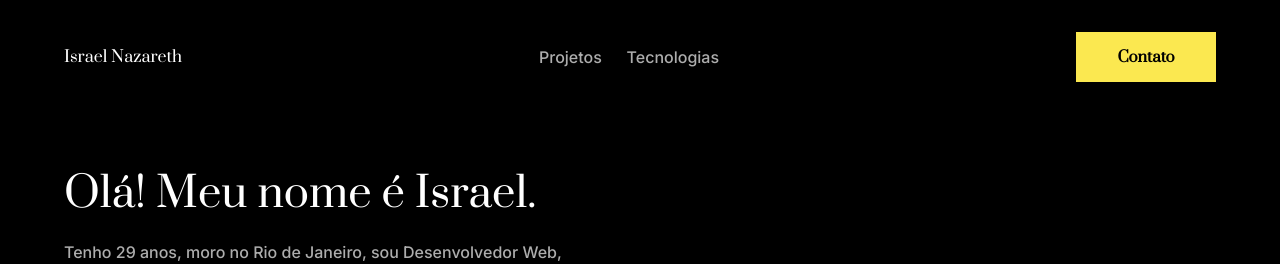
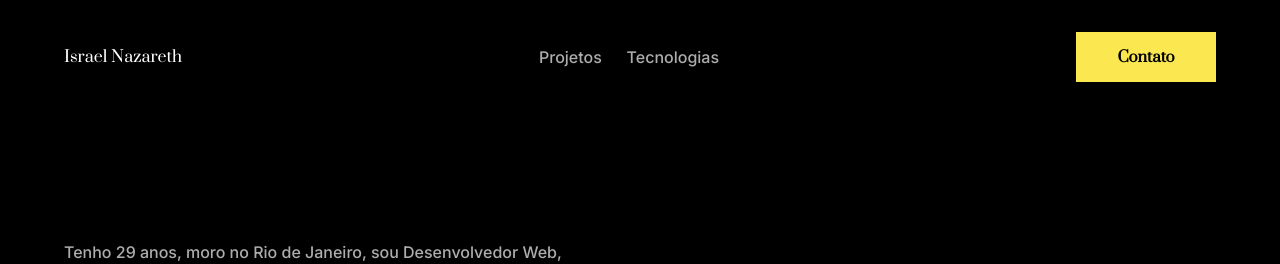
Before and after one commit to israelnazareth/israelnazareth.github.io, a React (Create React App) app: page / in a window 1280 px wide. Shown: the top 264 px of the page. Built offline with nearby package versions, Linux system fonts and the light colour scheme.

Commit message:
adds typewriting effect on header title

```diff
--- a/src/components/Header/Header.css
+++ b/src/components/Header/Header.css
@@ -2,7 +2,6 @@
   display: flex;
   justify-content: center;
   padding: 32px 24px;
-  /* border: 1px solid red; */
 }
 
 .title {
@@ -39,20 +38,13 @@
   .paragraph {
     max-width: 50%;
   }
-}
-
-@media (min-width: 1199px) {
-  .header {
-    width: 1200px;
-  }
-}
 
   /* Typewriting effect */
-/* .header-content h1 {
+  .header-content h1 {
     overflow: hidden;
     border-right: .15em solid #fbe850;
     white-space: nowrap;
-  margin-right: 546px;
+    margin-right: 495px;
     animation:
       typing 2s steps(30, end),
       blink-caret .9s step-end infinite;
@@ -60,11 +52,22 @@
 
   @keyframes typing {
     from { width: 0 }
-  to { width: 555px }
+    to { width: 495px }
   }
 
   @keyframes blink-caret {
     from, to { border-color: transparent }
     50% { border-color: #fbe850; }
-} */
+  }
   /* end effect */
+}
+
+@media (min-width: 1199px) {
+  .header {
+    width: 1200px;
+  }
+
+  .header-content h1 {
+    margin-right: 670px;
+  }
+}
```
Lines whose indentation alone changed are shown as unchanged.
